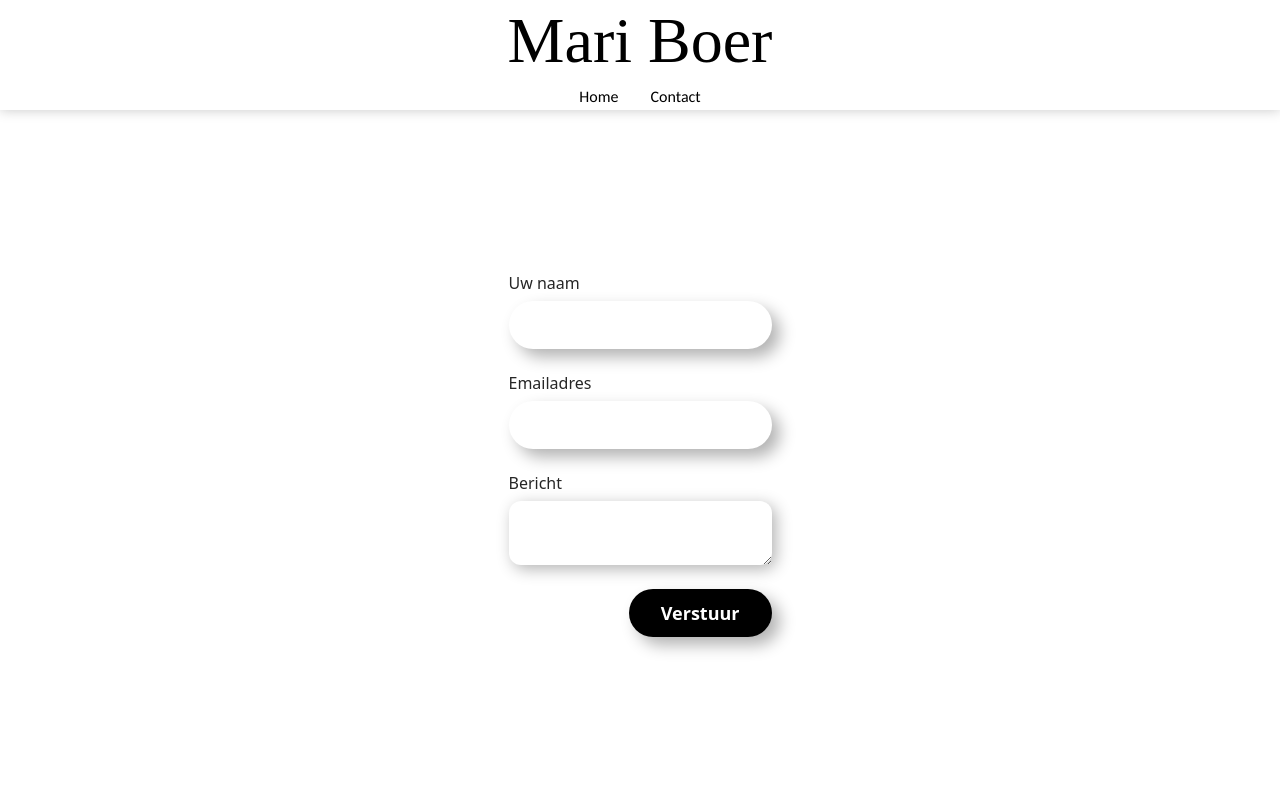
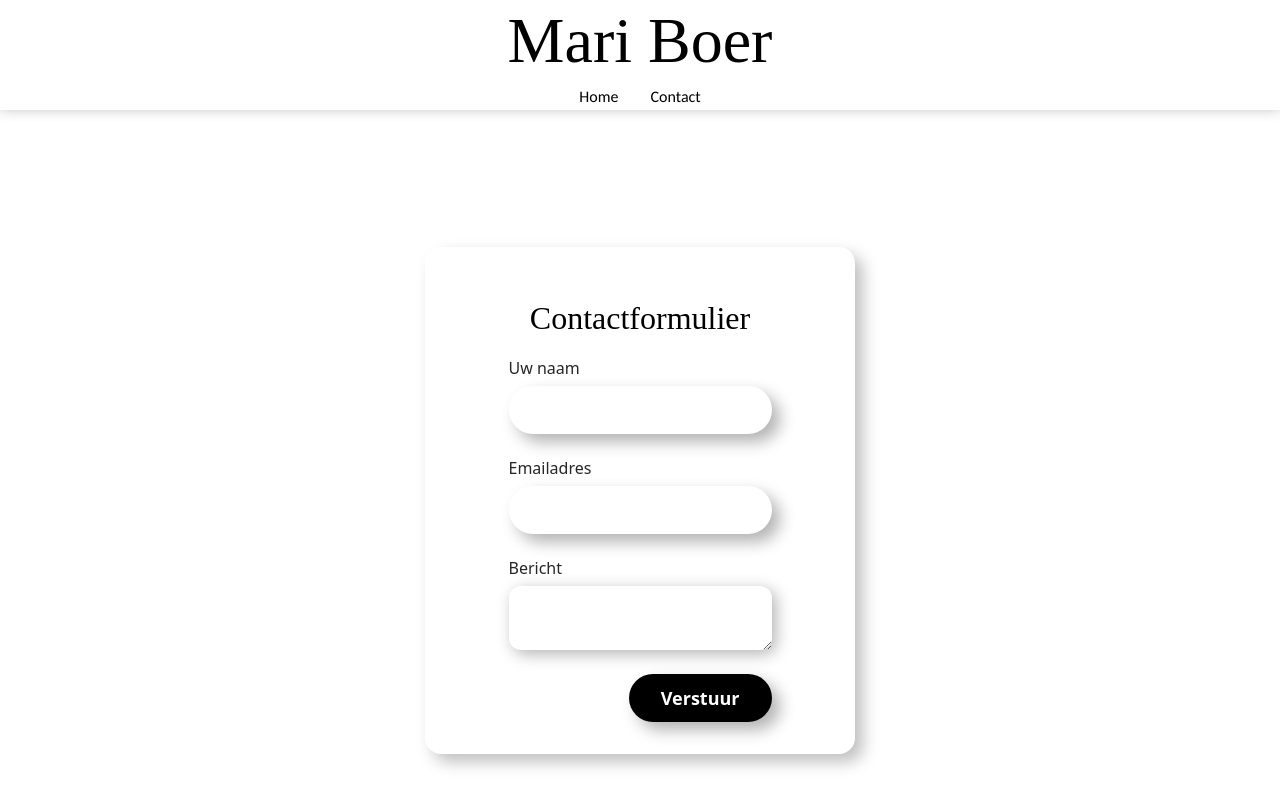
Before and after one commit to studiostroeve/mariboer, a plain HTML site: page contact.html in a window 1280 px wide. Drawn offline with Linux system fonts and the light colour scheme; no server answers; a web font is replaced by a local one.

Commit message:
update contactformulier

```diff
--- a/contact.html
+++ b/contact.html
@@ -24,10 +24,10 @@
         </div>
     </div>
     <div class="form-main-container">
-
-
         <div class="form-main">
-
+            <div class="form-title">
+                Contactformulier
+            </div>
             <form action="https://formspree.io/f/xjkyebjn" class="fs-form" target="_top" method="POST">
                 <div class="fs-field">
                     <label class="fs-label" for="name">Uw naam</label>
--- a/form.css
+++ b/form.css
@@ -46,20 +46,23 @@ body {
 }
 
 .form-main-container {
-    margin: 50px;
+    margin: 0px;
     display: grid;
     justify-items: center;
     align-items: center;
     height: auto;
     max-width: 100vw;
+    background: white;
 }
 
 .form-main {
+    box-shadow: 8px 8px 16px rgba(0, 0, 0, 0.25);
+    border-radius: 16px;
+    padding: 32px;
     width: 430px;
-    height: 850px;
     justify-items: center;
     align-items: center;
-    height: 100%;
+    height: auto;
     max-width: 100vw;
 }
 
@@ -381,6 +384,15 @@ fieldset {
     color: var(--color-text-muted);
 }
 
+.form-title {
+    display: grid;
+    font-family: Quetine;
+    align-content: center;
+    justify-content: center;
+    font-size: 24pt;
+    padding: 16pt;
+}
+
 @media (max-width: 1100px) {
     .form-main-container{
         margin: 0px;
```
